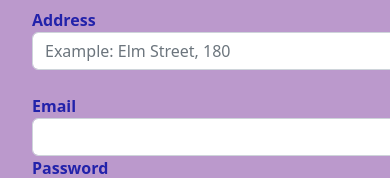
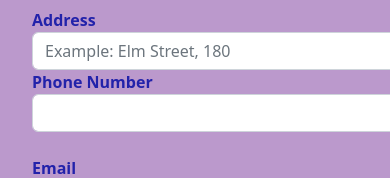
Before and after one commit to alexandreSilva604/bookersource-front, a Next.js app: page /signup in a window 390 px wide. Shown: the part 569-747 px from the top of the page. Built offline with nearby package versions, Linux system fonts and the light colour scheme; no server answers.

Commit message:
Added phone number to sign in page.

```diff
--- a/src/app/signup/page.js
+++ b/src/app/signup/page.js
@@ -14,6 +14,7 @@ export default function SignUpPage() {
     const [countryState, setCountryState] = useState("");
     const [city, setCity] = useState("");
     const [address, setAddress] = useState("");
+    const [phoneNumber, setPhoneNumber] = useState("");
     const [email, setEmail] = useState("");
     const [password, setPassword] = useState("");
     const [confirmPassword, setConfirmPassword] = useState("");
@@ -25,6 +26,7 @@ export default function SignUpPage() {
     const [validState, setValidState] = useState("Initial State");
     const [validCity, setValidCity] = useState("Initial State");
     const [validAddress, setValidAddress] = useState("Initial State");
+    const [validPhoneNumber, setValidPhoneNumber] = useState("Initial State");
     const [validEmail, setValidEmail] = useState("Initial State");
     const [validPassword, setValidPassword] = useState("Initial State");
     const [validConfirmPassword, setValidConfirmPassword] = useState("Initial State");
@@ -35,7 +37,7 @@ export default function SignUpPage() {
     function dataIsValid() {
 
         return validName == true && validBirth == true && validCountry == true && validState == true && validCity == true &&
-            validAddress == true && validEmail == true && validPassword == true &&
+            validAddress == true && validPhoneNumber == true && validEmail == true && validPassword == true &&
             validConfirmPassword == true;
     }
 
@@ -56,6 +58,7 @@ export default function SignUpPage() {
                 state: countryState,
                 city: city,
                 address: address,
+                phoneNumber: phoneNumber,
                 isAdministrator: isAdministrator
             };
 
@@ -165,10 +168,10 @@ export default function SignUpPage() {
         setAddress(addressInput);
     }
 
-    function handleZipCodeInput(zipCodeInput) {
+    function handlePhoneNumberInput(phoneNumberInput) {
 
-        setValidZipCode(zipCodeInput != "");
-        setZipCode(zipCodeInput);
+        setValidPhoneNumber(phoneNumberInput != "");
+        setPhoneNumber(phoneNumberInput);
     }
 
     function handleEmailInput(emailInput) {
@@ -305,6 +308,17 @@ export default function SignUpPage() {
                                 <></>
                             }
                         </div>
+                        <div className="form-group col-md-4">
+                            <label className="fw-bold">Phone Number</label>
+                            <input className={validPhoneNumber == false ? "form-control is-invalid" : "form-control"}
+                                onChange={(e) => handlePhoneNumberInput(e.target.value)} maxLength={25} />
+                            {
+                                validPhoneNumber == false ?
+                                <p style={{color: "red", fontSize: 14}}>Please enter a phone number.</p>
+                                :
+                                <></>
+                            }
+                        </div>
                     </div>
                     <div className="row mb-4">
                         <div className="form-group col-sm-4">
```
